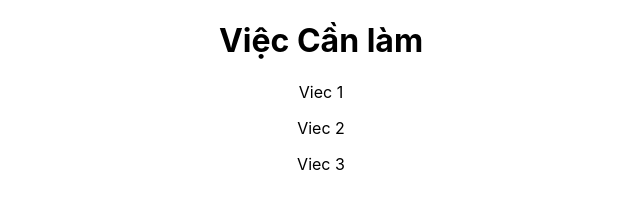
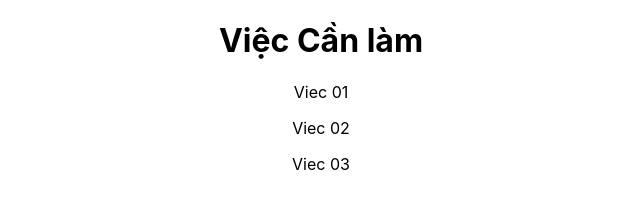
Before and after one commit to hainvd00641fpt/ReactJS-2021, a React (Create React App) app in the folder my-app/: page / in a window 1280 px wide. Shown: the top 224 px of the page, without its empty margins (319-959 px from the left). Built offline with nearby package versions, Linux system fonts and the light colour scheme.

Commit message:
JSX & State in ReactJS

```diff
--- a/my-app/src/components/Todos.js
+++ b/my-app/src/components/Todos.js
@@ -1,12 +1,24 @@
-import React from 'react'
+import React, {useState} from 'react'
+
 
 const Todos = () => {
+    const [todosState, setTodosState] = useState(['Viec 01', 'Viec 02', 'Viec 03'])
+
+    // const allTodos = []
+
+    // for (let todo of todosState) {
+    //     allTodos.push(<p>{todo}</p>)
+    // }
+
     return (
         <div>
-            <p>Viec 1</p>
-            <p>Viec 2</p>
-            <p>Viec 3</p>
+            {todosState.map(todo => {
+                return <p>{todo}</p>
+            })}
         </div>
+        // <div>
+        //     {allTodos}
+        // </div>
     )
 }
 
```
